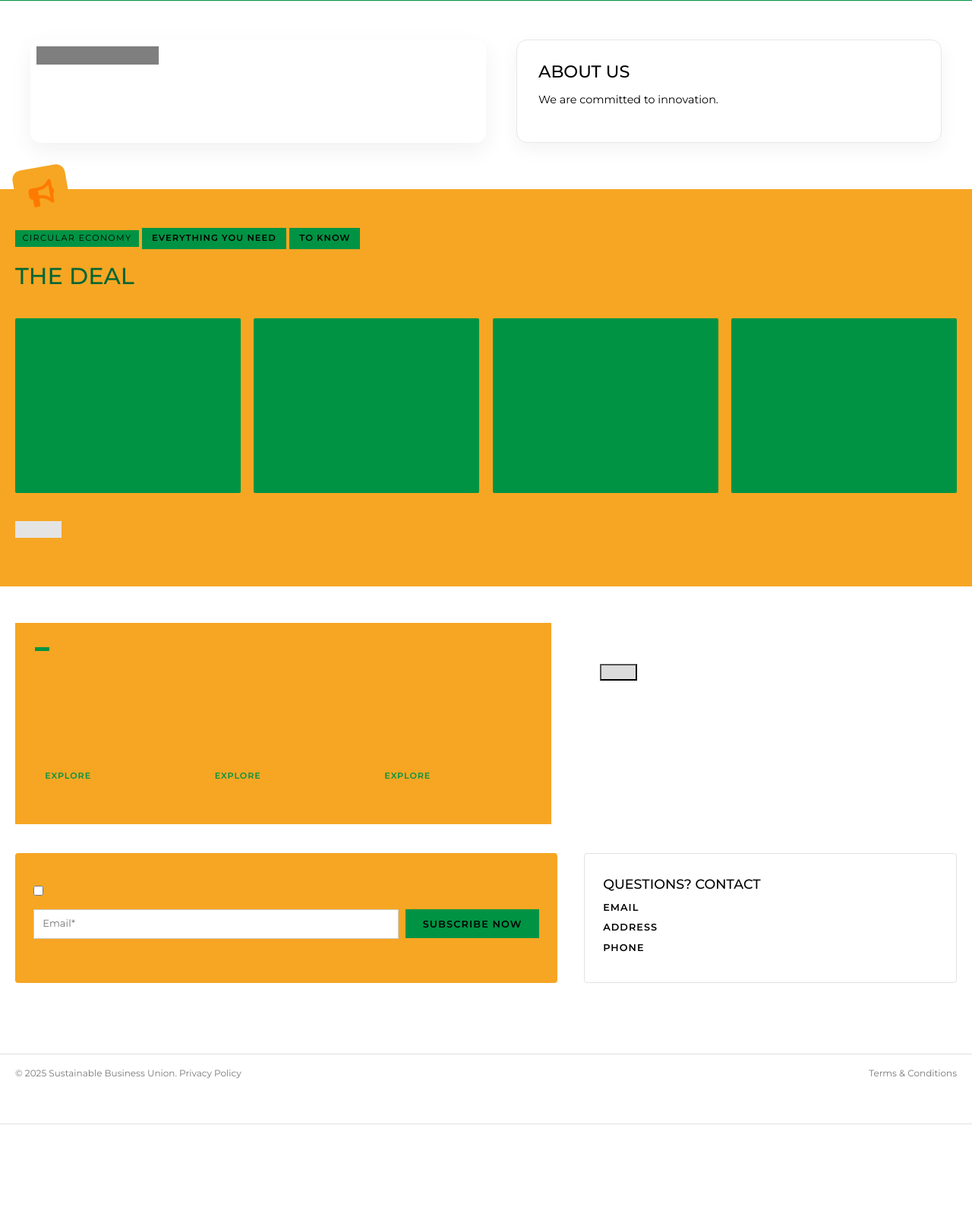
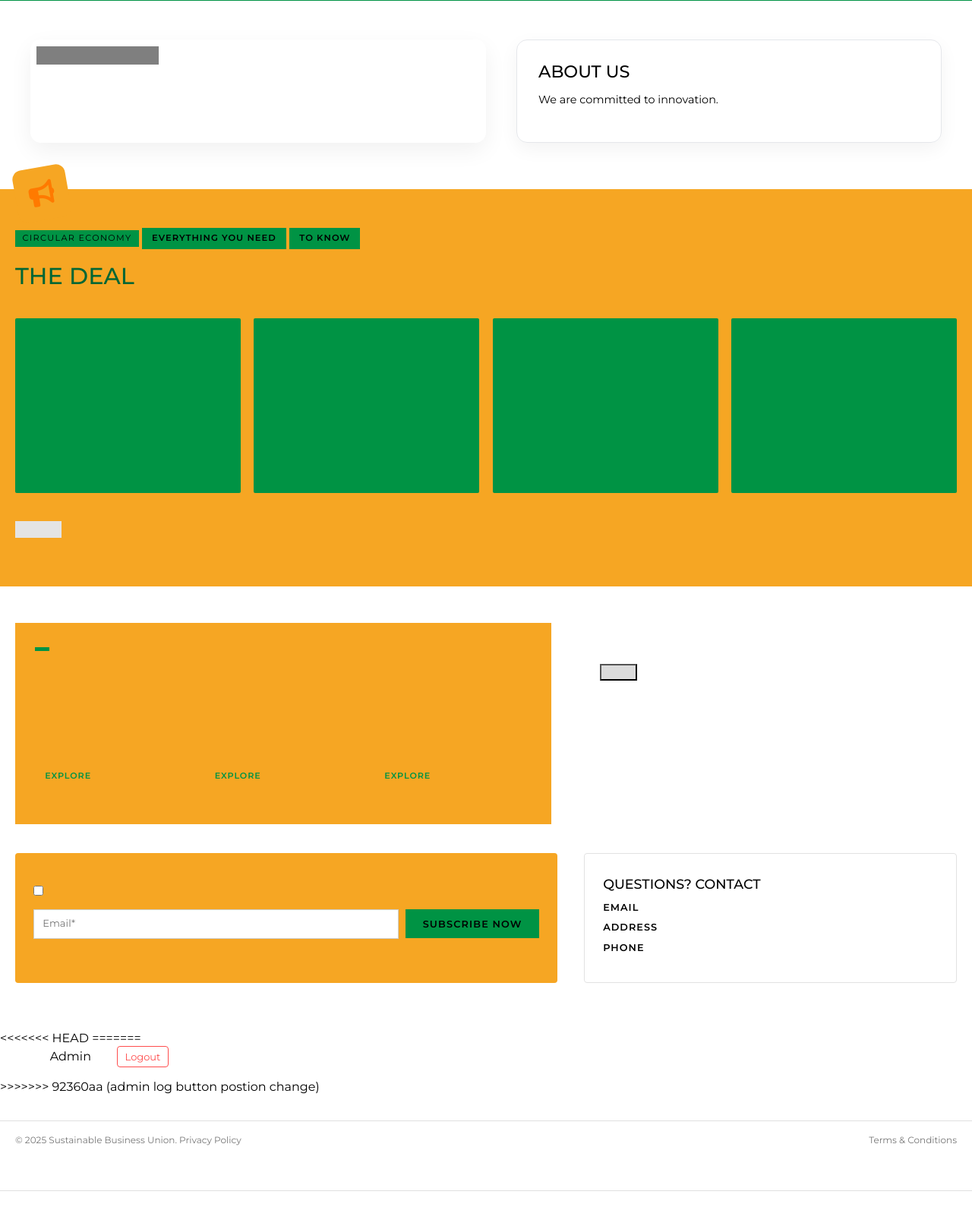
Before and after one commit to techlivewire/production, a Node server app: page / in a window 1280 px wide. Shown: the part 1758-3368 px from the top of the page at 76% size. Before the commit the page ends 3238 px from the top, so only its background shows below. Run offline with Node 20, Linux system fonts and the light colour scheme; data comes from the database, SQL or seed files in the repository; data that the repository does not hold is empty; some libraries are stand-ins or nearby versions.

Commit message:
admin log button postion change

```diff
--- a/public/css/SBU.css
+++ b/public/css/SBU.css
@@ -239,6 +239,22 @@
   background-color: #ffb8b8;
   color: black;
 }
+<<<<<<< HEAD
+=======
+.admin{
+  text-decoration: none;
+  font-size: 13px;
+  color: #195f1b;
+  padding: 5px 10px;
+  border: 1px solid #195f1b;
+  border-radius: 4px;
+  transition: 0.2s ease;
+}
+.admin:hover {
+  background-color: #579f15;
+  color: black;
+}
+>>>>>>> 92360aa (admin log button postion change)
 
 .signupLogin {
   text-decoration: none;
--- a/views/index.ejs
+++ b/views/index.ejs
@@ -68,14 +68,23 @@
       <a href="/elibrary">eLibrary</a>
       <li><a href="/contact">Contact</a></li>
       <% if (userRole === "admin") { %>
+<<<<<<< HEAD
   <li> <a href="/admin">Admin</a> </li>
+=======
+  <!-- <li> <a href="/admin">Admin</a> </li> -->
+>>>>>>> 92360aa (admin log button postion change)
 <% } %>
     </ul>
 
 
     <% if (currentUser) { %>
+<<<<<<< HEAD
   <span>👤 <%= currentUserName %></span>
   <a href="/logout" class = "logout">Logout</a>
+=======
+  <!-- <span>👤 <%= currentUserName %></span> -->
+  <!-- <a href="/logout" class = "logout">Logout</a> -->
+>>>>>>> 92360aa (admin log button postion change)
 <% } else { %>
   <a href="/signup" class = "signupLogin" >Register</a>
 <% } %>
@@ -453,7 +462,14 @@
         </div>
       </section>
 
+<<<<<<< HEAD
 
+=======
+<ul style="list-style-type: none; display: flex; justify-content: space-evenly; width: 20vw">
+  <li> <a href="/admin" class="admin">Admin</a> </li>
+  <li><a href="/logout" class = "logout">Logout</a></li>
+</ul>
+>>>>>>> 92360aa (admin log button postion change)
       <footer>
         <div class="wrapper">
           <span>
```
Also changed, not shown: 1 other file.
